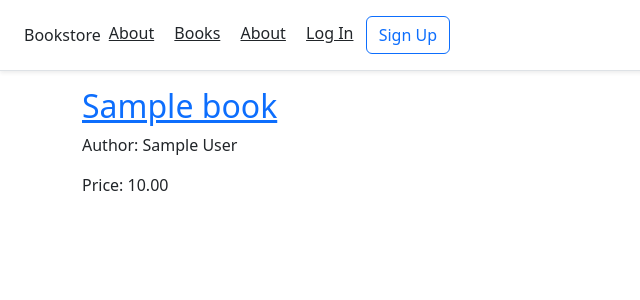
After one commit to Blanks-Brain/djangoForPro-book-3-, a Django app: page /books/00000000-0000-0000-0000-000000000001 in a window 1280 px wide. The commit adds this page. Shown: the top 300 px of the page, without its empty margins (0-640 px from the left). Run offline with Django 5.2, Linux system fonts and the light colour scheme; tables that the repository leaves empty hold one stand-in row (values such as "Sample post"); some libraries are stand-ins or nearby versions.

Commit message:
add uuid in books

```diff
--- a/books/books/models.py
+++ b/books/books/models.py
@@ -1,11 +1,16 @@
 from django.db import models
-
+from django.urls import reverse
+import uuid
 # Create your models here.
 
 class Book(models.Model):
+    id = models.UUIDField(primary_key = True, default = uuid.uuid4,editable=False)
     title = models.CharField(max_length=200)
     author = models.CharField(max_length=200)
     price = models.DecimalField(max_digits=6, decimal_places=2)
 
     def __str__(self):
         return  self.title
+
+    def get_absolute_url(self):
+        return reverse("book_detail", args=[str(self.id)])
--- a/books/books/urls.py
+++ b/books/books/urls.py
@@ -1,6 +1,7 @@
 from django.urls import path
-from .views import BookListView
+from .views import BookListView,BookDetailView
 
 urlpatterns = [
 path('', BookListView.as_view(), name='book_list'),
+path('<uuid:pk>', BookDetailView.as_view(), name='book_detail'),
 ]
--- a/books/books/views.py
+++ b/books/books/views.py
@@ -1,5 +1,5 @@
 from django.shortcuts import render
-from django.views.generic import ListView
+from django.views.generic import ListView,DetailView
 from .models import Book
 # Create your views here.
 
@@ -7,3 +7,8 @@ class BookListView(ListView):
     model = Book
     context_object_name = 'book_list'
     template_name = 'books/book_list.html'
+
+class BookDetailView(DetailView):
+    model = Book
+    context_object_name = 'book'
+    template_name = 'books/book_detail.html'
--- a/books/templates/_base.html
+++ b/books/templates/_base.html
@@ -33,6 +33,8 @@ shrink-to-fit=no"
         >
         <nav class="my-2 my-md-0 mr-md-3">
           <a class="p-2 text-dark" href="#">About</a>
+          <a class="p-2 text-dark" href="{% url 'book_list' %}">Books</a>
+          <a class="p-2 text-dark" href="{% url 'about' %}">About</a>
           {% if user.is_authenticated %}
           <a class="p-2 text-dark" href="{% url 'account_logout' %}">Log Out</a>
           {% else %}
@@ -42,6 +44,7 @@ shrink-to-fit=no"
           >
           {% endif %}
         </nav>
+
       </div>
     </header>
     <div class="container">{% block content %} {% endblock content %}</div>
--- /dev/null
+++ b/books/templates/books/book_detail.html
@@ -0,0 +1,9 @@
+{% extends '_base.html' %}
+{% block title %}{{ object.title }}{% endblock title %}
+{% block content %}
+<div class="book-detail">
+<h2><a href="">{{ book.title }}</a></h2>
+<p>Author: {{ book.author }}</p>
+<p>Price: {{ book.price }}</p>
+</div>
+{% endblock content %}
--- a/books/templates/books/book_list.html
+++ b/books/templates/books/book_list.html
@@ -4,7 +4,7 @@
 {% block content %}
 {% for book in book_list %}
 <div>
-<h2><a href="">{{ book.title }}</a></h2>
+    <h2><a href="{{book.get_absolute_url}}">{{ book.title }}</a></h2>
 </div>
 {% endfor %}
 {% endblock content %}
```
Also changed, not shown: books/books/migrations/0001_initial.py.
